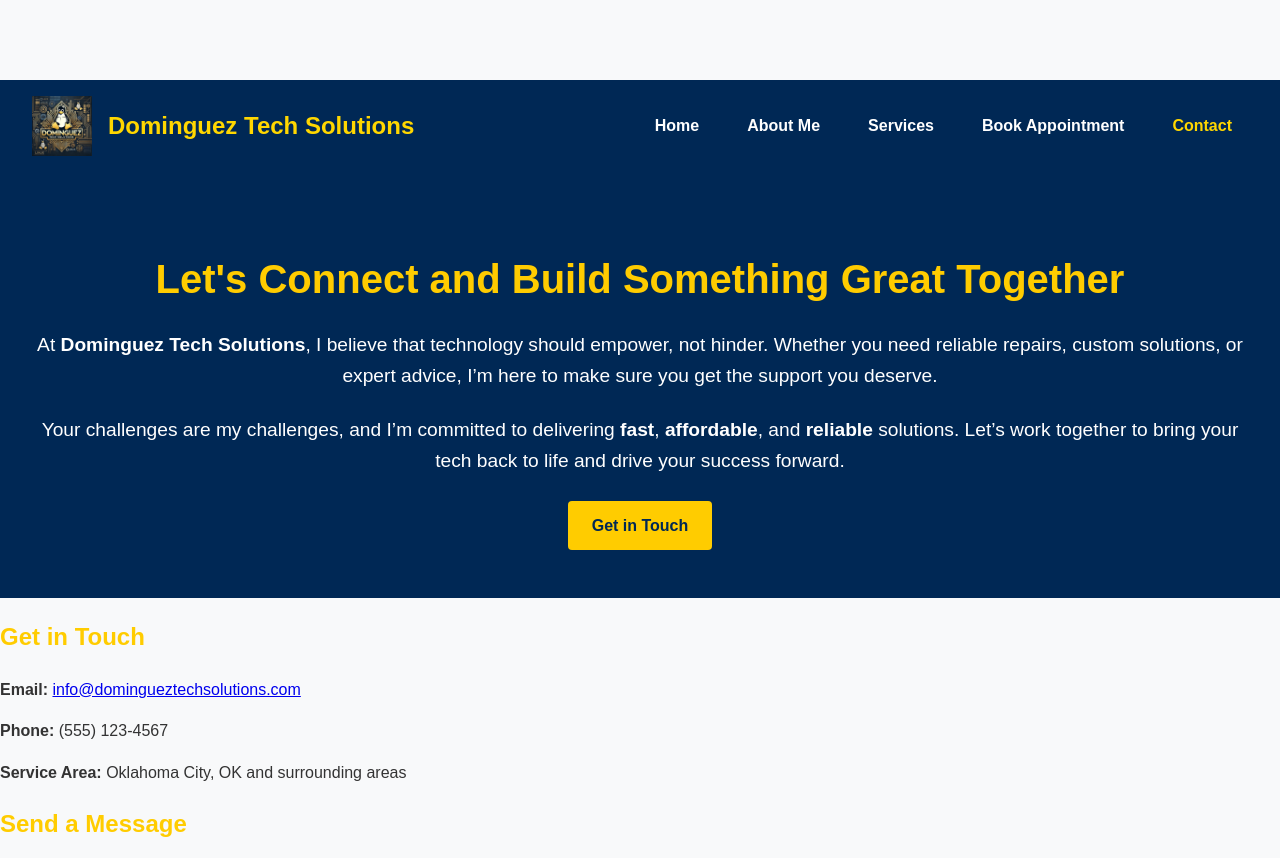
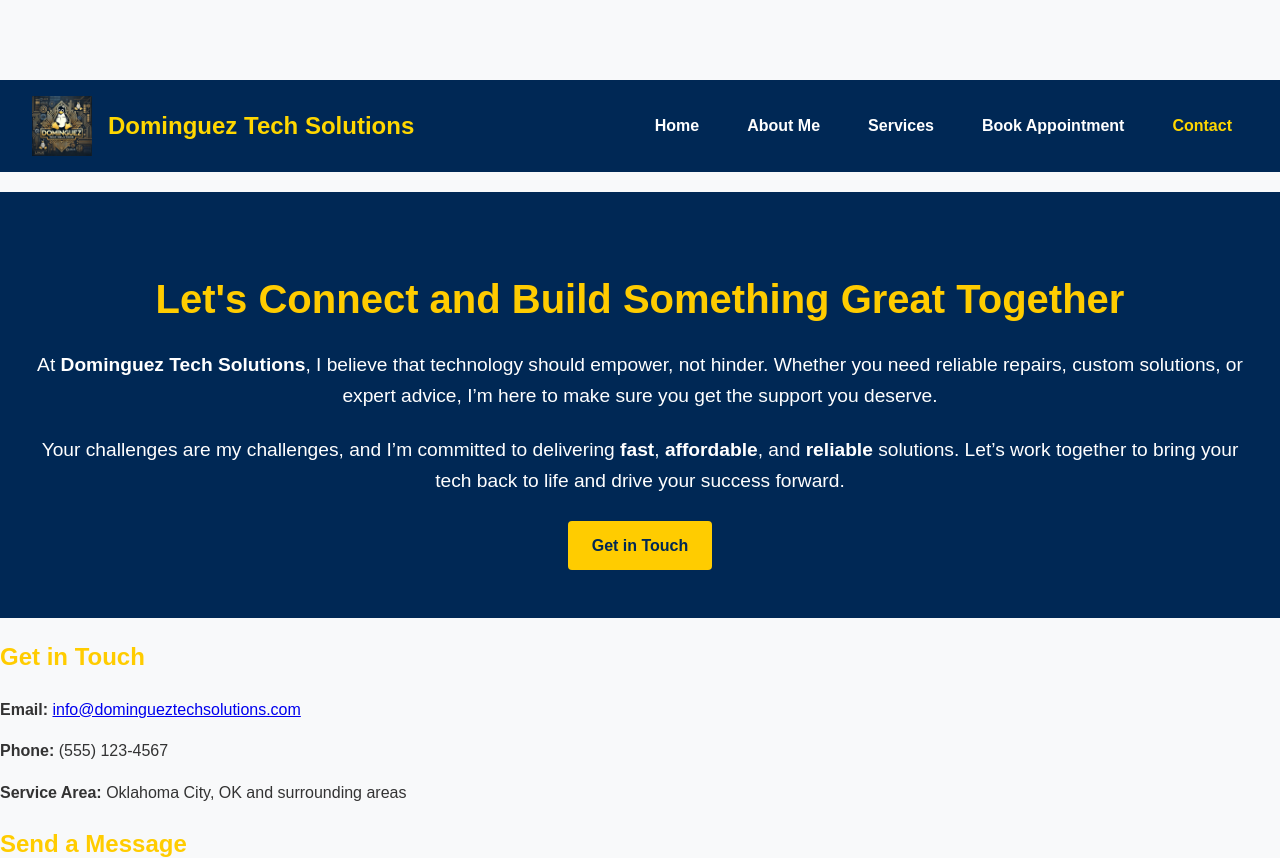
Before and after one commit to xtcedro/Etc, a PHP site: page /contact.html in a window 1280 px wide. Shown: the top 858 px of the page. Run offline with PHP 8.4, Linux system fonts and the light colour scheme.

Commit message:
Update style.css

```diff
--- a/assets/css/style.css
+++ b/assets/css/style.css
@@ -469,3 +469,11 @@
 .menu-toggle {
     display: none;
 }
+
+body {
+    padding-top: 80px;
+}
+
+header {
+    margin-top: 20px;
+}
```
